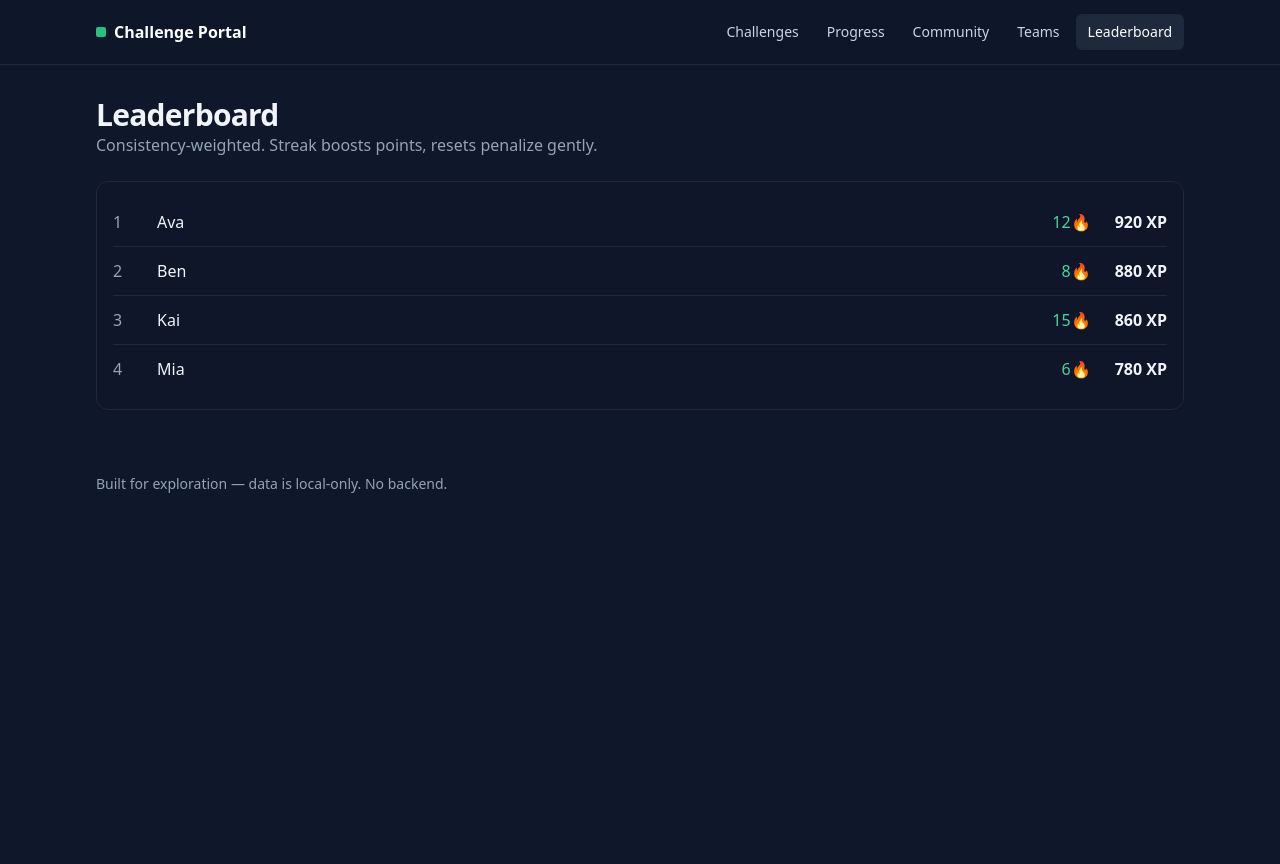
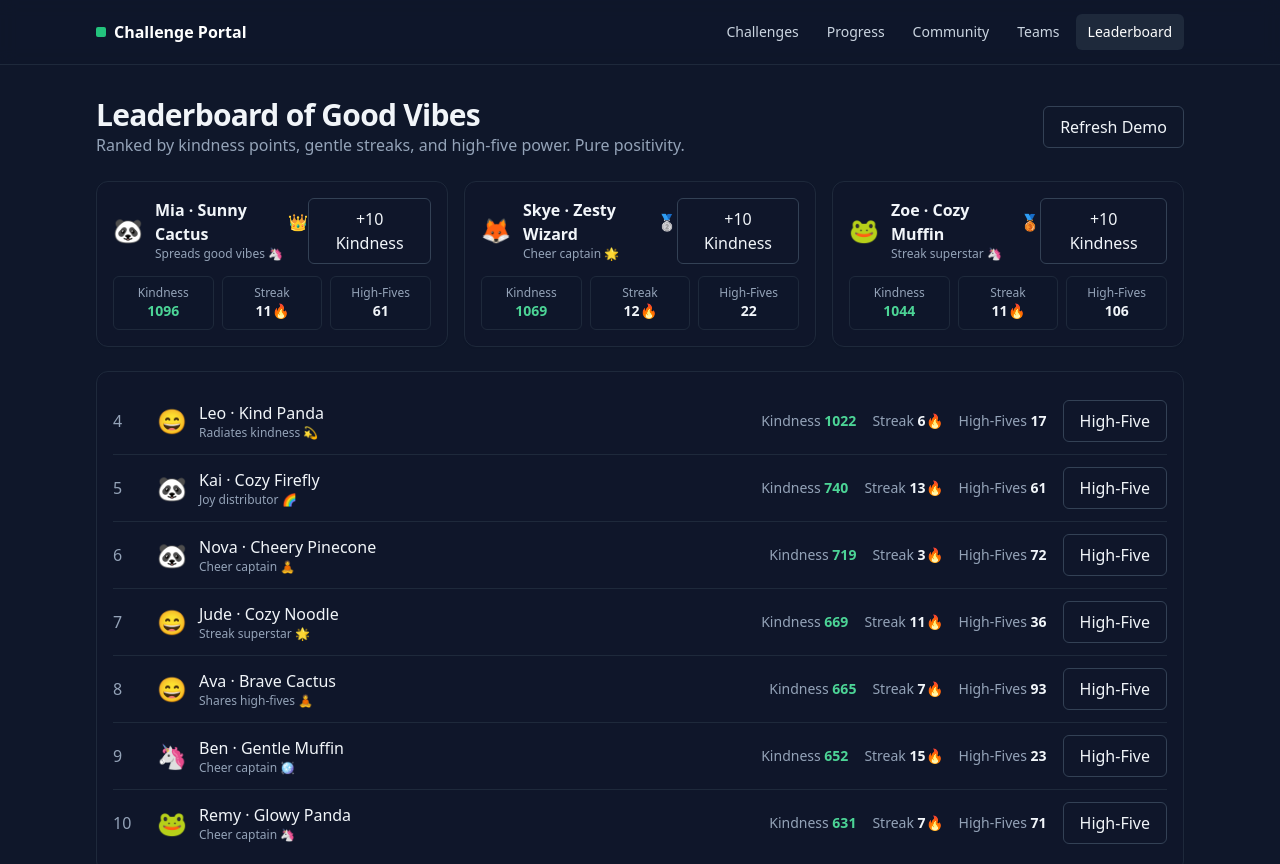
Before and after one commit to Bereket12-G/Tenaye, a React (Vite) app in the folder challenge-portal/: page /leaderboard in a window 1280 px wide. Shown: the top 864 px of the page. Before the commit the page ends 800 px from the top, so only its background shows below. Built offline with nearby package versions, Linux system fonts and the light colour scheme.

Commit message:
Refactor Leaderboard to use dynamic, joy-focused LeaderboardJoy component
Co-authored-by: bg726685 <bg726685@gmail.com>

```diff
--- a/challenge-portal/src/App.tsx
+++ b/challenge-portal/src/App.tsx
@@ -100,33 +100,12 @@ function TeamsPage() {
   )
 }
 
+import LeaderboardJoy from './components/LeaderboardJoy'
+
 function LeaderboardPage() {
-  const users = [
-    { name: 'Ava', points: 920, streak: 12 },
-    { name: 'Ben', points: 880, streak: 8 },
-    { name: 'Kai', points: 860, streak: 15 },
-    { name: 'Mia', points: 780, streak: 6 },
-  ]
-  return <section className="grid gap-6">
-    <header>
-      <h2 className="h2">Leaderboard</h2>
-      <p className="p-muted">Consistency-weighted. Streak boosts points, resets penalize gently.</p>
-    </header>
-    <div className="card divide-y divide-slate-800">
-      {users.map((u, idx) => (
-        <div key={u.name} className="flex items-center justify-between py-3">
-          <div className="flex items-center gap-3">
-            <div className="w-8 text-slate-400">{idx + 1}</div>
-            <div className="font-medium">{u.name}</div>
-          </div>
-          <div className="flex items-center gap-6">
-            <span className="text-brand-400">{u.streak}🔥</span>
-            <span className="font-semibold">{u.points} XP</span>
-          </div>
-        </div>
-      ))}
-    </div>
-  </section>
+  return (
+    <LeaderboardJoy />
+  )
 }
 
 export default function AppRouter() {
--- /dev/null
+++ b/challenge-portal/src/components/LeaderboardJoy.tsx
@@ -0,0 +1,142 @@
+import { useEffect, useMemo, useState } from 'react'
+
+const STORAGE_KEY = 'leaderboard-joy-v1'
+
+type Player = {
+  id: string
+  name: string
+  emoji: string
+  kindness: number
+  streak: number
+  highFives: number
+  flair: string
+}
+
+const EMOJIS = ['🌈','✨','🦄','🍩','🍉','🐸','🧘','🎉','🪩','💫','🌟','🥑']
+const ADJ = ['Glowy','Kind','Cheery','Cozy','Sparkly','Sunny','Gentle','Brave','Radiant','Zesty']
+const NOUN = ['Koala','Captain','Wizard','Pinecone','Noodle','Otter','Muffin','Firefly','Panda','Cactus']
+const PRAISE = ['Radiates kindness','Spreads good vibes','Shares high-fives','Cheer captain','Joy distributor','Streak superstar']
+
+function pick<T>(arr: T[]): T { return arr[Math.floor(Math.random() * arr.length)] }
+
+function makeName(): string { return `${pick(ADJ)} ${pick(NOUN)}` }
+function makeFlair(): string { return `${pick(PRAISE)} ${pick(EMOJIS)}` }
+
+function seedPlayers(): Player[] {
+  const base = ['Ava','Ben','Kai','Mia','Nova','Jude','Remy','Skye','Zoe','Leo']
+  return base.map((n) => ({
+    id: crypto.randomUUID(),
+    name: `${n} · ${makeName()}`,
+    emoji: pick(['😄','🦄','🐝','🐢','🐼','🦊','🐸','🦖','🐧','🐨']),
+    kindness: Math.floor(600 + Math.random()*500),
+    streak: Math.floor(1 + Math.random()*15),
+    highFives: Math.floor(10 + Math.random()*100),
+    flair: makeFlair(),
+  }))
+}
+
+export default function LeaderboardJoy() {
+  const [players, setPlayers] = useState<Player[]>(() => {
+    try {
+      const raw = localStorage.getItem(STORAGE_KEY)
+      if (raw) return JSON.parse(raw)
+    } catch {}
+    return seedPlayers()
+  })
+
+  useEffect(() => {
+    try { localStorage.setItem(STORAGE_KEY, JSON.stringify(players)) } catch {}
+  }, [players])
+
+  const sorted = useMemo(() => players.slice().sort((a,b) => {
+    if (b.kindness !== a.kindness) return b.kindness - a.kindness
+    if (b.streak !== a.streak) return b.streak - a.streak
+    return b.highFives - a.highFives
+  }), [players])
+
+  const boost = (id: string) => {
+    setPlayers((prev) => prev.map(p => p.id === id ? { ...p, kindness: p.kindness + 10 } : p))
+  }
+
+  const highfive = (id: string) => {
+    setPlayers((prev) => prev.map(p => p.id === id ? { ...p, highFives: p.highFives + 1 } : p))
+  }
+
+  const reshuffle = () => setPlayers(seedPlayers())
+
+  const podium = sorted.slice(0,3)
+  const others = sorted.slice(3)
+
+  return (
+    <section className="grid gap-6">
+      <header className="flex items-center justify-between gap-4 flex-wrap">
+        <div>
+          <h2 className="h2">Leaderboard of Good Vibes</h2>
+          <p className="p-muted">Ranked by kindness points, gentle streaks, and high-five power. Pure positivity.</p>
+        </div>
+        <div className="flex gap-2">
+          <button className="btn-outline" onClick={reshuffle}>Refresh Demo</button>
+        </div>
+      </header>
+
+      <div className="grid gap-4 md:grid-cols-3">
+        {podium.map((p, idx) => (
+          <article key={p.id} className="card">
+            <div className="flex items-start justify-between">
+              <div className="flex items-center gap-3">
+                <div className="text-2xl" title="Emoji">{p.emoji}</div>
+                <div>
+                  <div className="font-semibold flex items-center gap-2">
+                    {p.name}
+                    {idx === 0 && <span className="animate-pop">👑</span>}
+                    {idx === 1 && <span className="animate-pop">🥈</span>}
+                    {idx === 2 && <span className="animate-pop">🥉</span>}
+                  </div>
+                  <div className="text-xs p-muted">{p.flair}</div>
+                </div>
+              </div>
+              <button className="btn-outline" onClick={() => boost(p.id)}>+10 Kindness</button>
+            </div>
+            <div className="mt-3 grid grid-cols-3 gap-2 text-center text-sm">
+              <div className="rounded-md bg-slate-900/50 border border-slate-800 p-2">
+                <div className="text-xs p-muted">Kindness</div>
+                <div className="font-semibold text-brand-400">{p.kindness}</div>
+              </div>
+              <div className="rounded-md bg-slate-900/50 border border-slate-800 p-2">
+                <div className="text-xs p-muted">Streak</div>
+                <div className="font-semibold">{p.streak}🔥</div>
+              </div>
+              <div className="rounded-md bg-slate-900/50 border border-slate-800 p-2">
+                <div className="text-xs p-muted">High-Fives</div>
+                <div className="font-semibold">{p.highFives}</div>
+              </div>
+            </div>
+          </article>
+        ))}
+      </div>
+
+      <div className="card divide-y divide-slate-800">
+        {others.map((p, i) => (
+          <div key={p.id} className="flex items-center justify-between py-3">
+            <div className="flex items-center gap-3">
+              <div className="w-8 text-slate-400">{i + 4}</div>
+              <div className="text-2xl">{p.emoji}</div>
+              <div>
+                <div className="font-medium">{p.name}</div>
+                <div className="text-xs p-muted">{p.flair}</div>
+              </div>
+            </div>
+            <div className="flex items-center gap-4">
+              <div className="text-sm"><span className="p-muted">Kindness</span> <span className="font-semibold text-brand-400">{p.kindness}</span></div>
+              <div className="text-sm"><span className="p-muted">Streak</span> <span className="font-semibold">{p.streak}🔥</span></div>
+              <div className="text-sm"><span className="p-muted">High-Fives</span> <span className="font-semibold">{p.highFives}</span></div>
+              <button className="btn-outline" onClick={() => highfive(p.id)}>High-Five</button>
+            </div>
+          </div>
+        ))}
+      </div>
+
+      <p className="p-muted text-xs">This leaderboard celebrates consistency, kindness, and community spirit — all generated on your device.</p>
+    </section>
+  )
+}
```
